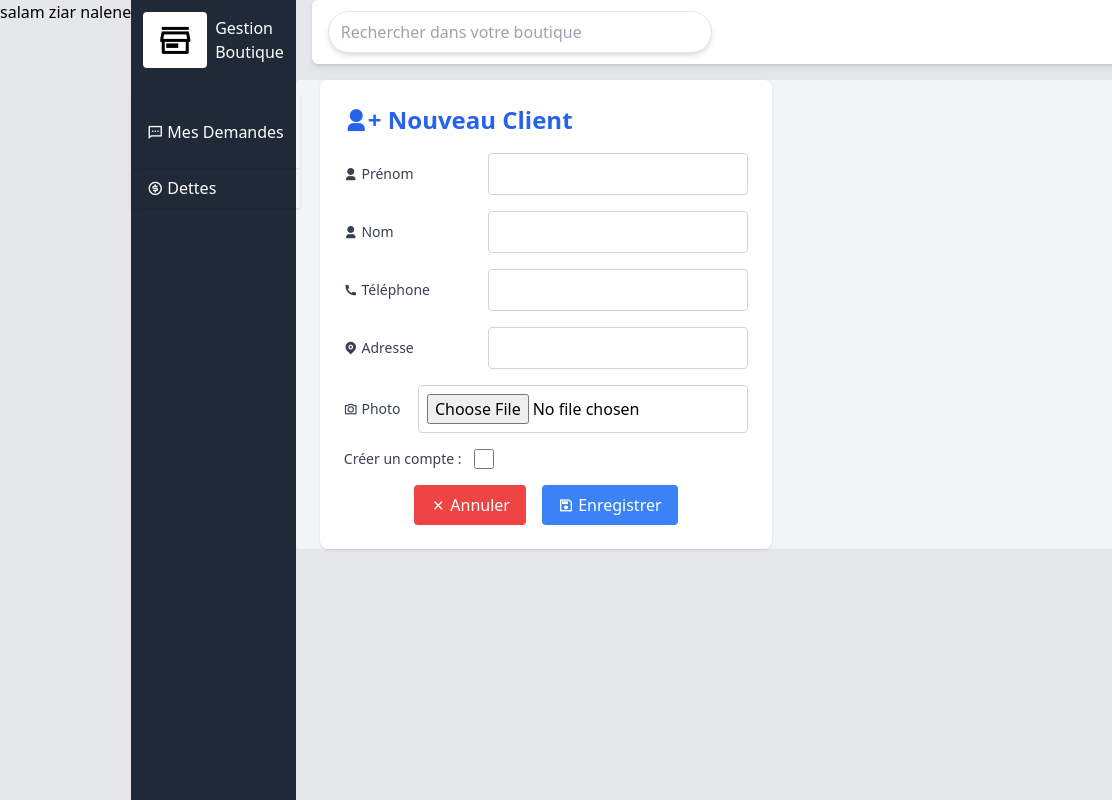
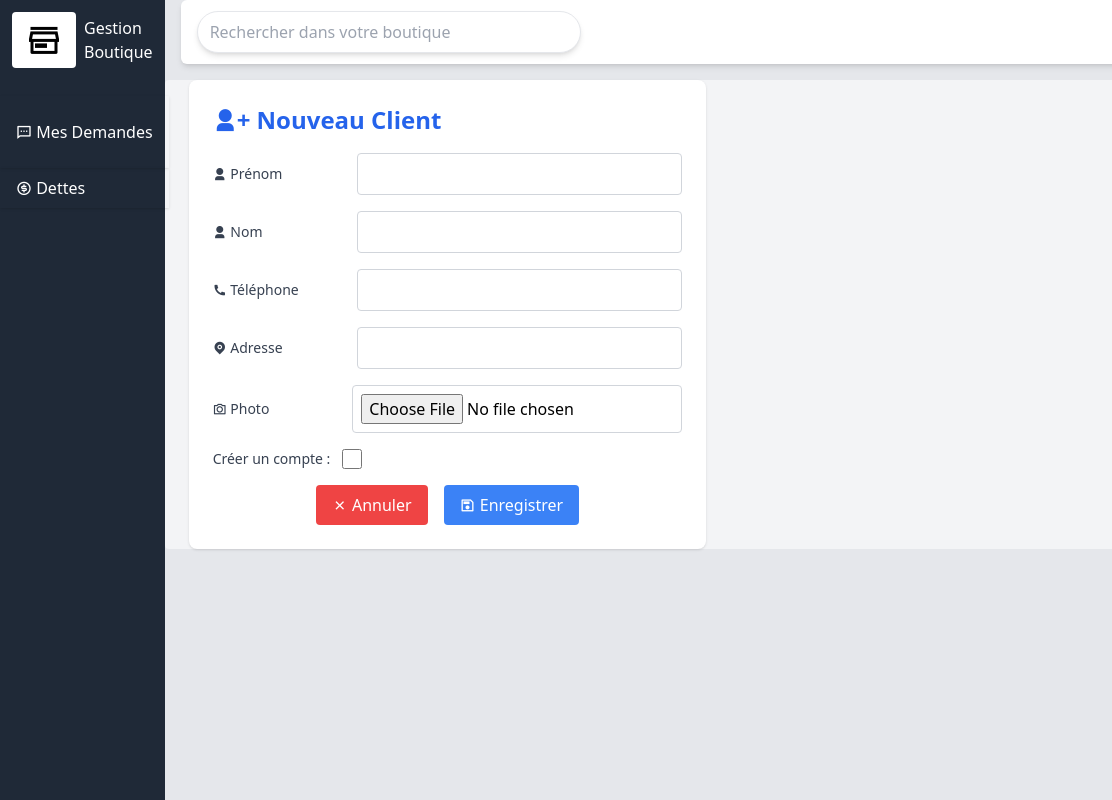
Before and after one commit to amethsy09/coursjs, a plain HTML site: page index.html in a window 1280 px wide. Shown: the full height of the page, 0-1112 px from the left. Drawn offline with nearby package versions, Linux system fonts and the light colour scheme; grey boxes are pictures that could not be loaded.

Commit message:
suppression de h1

```diff
--- a/index.html
+++ b/index.html
@@ -10,7 +10,6 @@
     <script src="https://cdn.tailwindcss.com"></script>
 </head>
 <body class="h-screen bg-gray-200 flex">
-    <h1>salam ziar nalene</h1>
     <div class="w-65 h-full bg-gray-800 ">
         <div class="flex items-center justify-center gap-2 p-3 ">
             <div class=" w-16 h-14 bg-white  rounded  flex justify-center items-center m">
```
